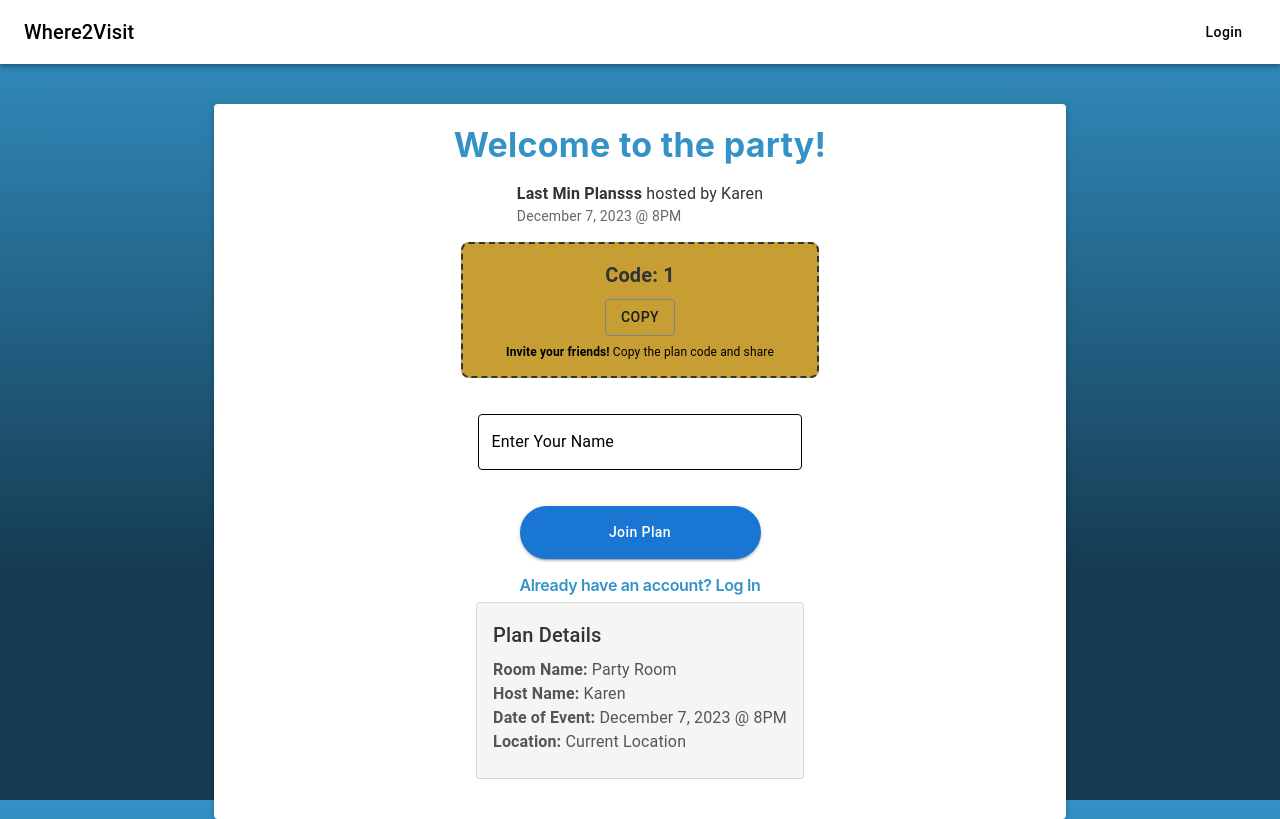
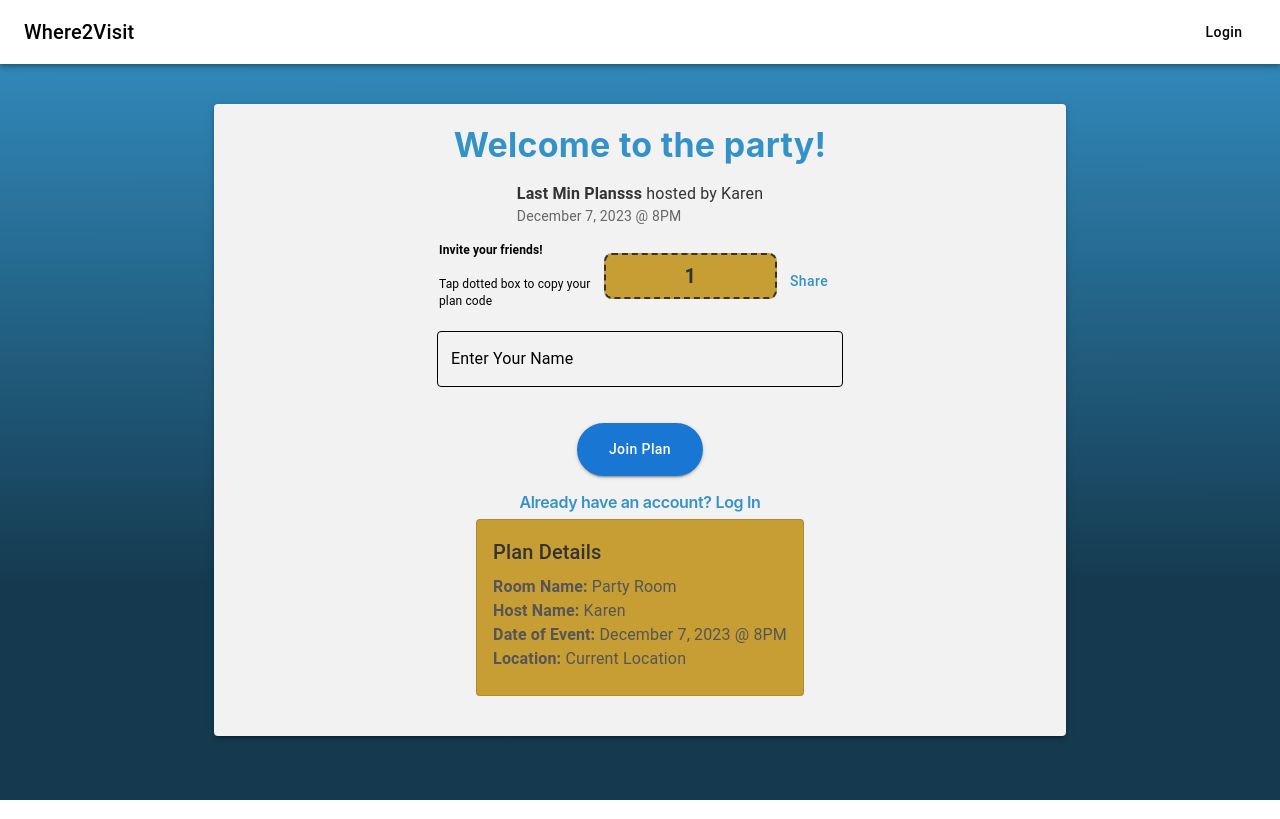
Before and after one commit to kesia-dev/where2visit, a React (Create React App) app in the folder frontend/: page /join-plan/1 in a window 1280 px wide. Built offline with nearby package versions, Linux system fonts and the light colour scheme.

Commit message:
Modify join plan to reflect figma diagram

```diff
--- a/frontend/src/component/JoinPlan.js
+++ b/frontend/src/component/JoinPlan.js
@@ -1,6 +1,14 @@
 import React, { useState } from 'react';
 import { useParams } from 'react-router-dom';
-import { Typography, Button, TextField, Container, Paper, Box, useMediaQuery } from '@mui/material';
+import {
+  Typography,
+  Button,
+  TextField,
+  Container,
+  Paper,
+  Box,
+  Grid,
+} from '@mui/material';
 import copy from 'clipboard-copy';
 import PlanDetails from './PlanDetails';
 
@@ -10,19 +18,12 @@ const dateOfEvent = 'December 7, 2023 @ 8PM';
 const location = 'Current Location';
 
 const JoinPlan = () => {
-  // Access the 'code' parameter from the URL
   const { code } = useParams();
-
-  // 'code' contains the value from the URL
-
   const [userName, setUserName] = useState('');
-  const isSmallScreen = useMediaQuery('(max-width:767px)');
-
   const [copyFeedback, setCopyFeedback] = useState('');
 
   const handleCopyClick = () => {
     try {
-      // Attempt to copy the code to the clipboard
       copy(code);
       setCopyFeedback('Plan code copied to clipboard!');
     } catch (error) {
@@ -30,7 +31,6 @@ const JoinPlan = () => {
       setCopyFeedback('Error copying to clipboard');
     }
 
-    // Clear the feedback after a short delay
     setTimeout(() => {
       setCopyFeedback('');
     }, 2000);
@@ -38,7 +38,8 @@ const JoinPlan = () => {
 
   const handleShareClick = () => {
     if (navigator.share) {
-      navigator.share({
+      navigator
+        .share({
           title: 'Join the Party',
           text: `Join the party with code: ${code}`,
           url: window.location.href,
@@ -50,9 +51,7 @@ const JoinPlan = () => {
     }
   };
 
-    // Function to handle joining the plan
   const handleJoinPlanClick = () => {
-      // Check if the user has entered a valid code
     if (!code) {
       alert('Please enter a valid code before joining the plan.');
       return;
@@ -62,8 +61,17 @@ const JoinPlan = () => {
 
   return (
     <Container component="main" maxWidth="md">
-      <Paper elevation={3} sx={{ padding: '20px', display: 'flex', flexDirection: 'column', alignItems: 'center', marginTop: '40px' }}>
-        {/* Welcome message */}
+      <Paper
+        elevation={3}
+        sx={{
+          padding: '20px',
+          display: 'flex',
+          flexDirection: 'column',
+          alignItems: 'center',
+          marginTop: '40px',
+          backgroundColor: '#F2F2F2',
+        }}
+      >
         <Typography
           variant="h4"
           component="div"
@@ -77,67 +85,93 @@ const JoinPlan = () => {
           <strong>Welcome to the party!</strong>
         </Typography>
 
-        {/* Additional details about the event */}
         <Box mb={2}>
-          <Typography variant="body1" sx={{ fontSize: '16px', color: '#333' }}>
+          <Typography
+            variant="body1"
+            sx={{ fontSize: '16px', color: '#333' }}
+          >
             <strong>Last Min Plansss</strong> hosted by Karen
           </Typography>
-          <Typography variant="body2" sx={{ fontSize: '14px', color: '#666' }}>
+          <Typography
+            variant="body2"
+            sx={{ fontSize: '14px', color: '#666' }}
+          >
             December 7, 2023 @ 8PM
           </Typography>
         </Box>
 
-        {/* Yellow box with code details and copy/share button */}
+        <Grid container spacing={1} justifyContent="center" alignItems="center">
+  <Grid item xs={12} md={6}>
+    {/* Invite message */}
     <Box
       sx={{
+        display: 'flex',
+        flexDirection: 'row',
+        alignItems: 'center',
+        textAlign: 'left',
+      }}
+    >
+      <Typography
+        variant="body2"
+        sx={{
+          fontSize: '12px',
+          color: 'black',
+        }}
+      >
+        <strong>Invite your friends!</strong>
+        <br />
+        <br /> Tap dotted box to copy your plan code
+      </Typography>
+
+      {/* Yellow box with code details */}
+      <Box
+        onClick={handleCopyClick}
+        sx={{
           backgroundColor: '#C79E34',
-            padding: '15px',
+          padding: '5px',
           borderRadius: '8px',
           display: 'flex',
           flexDirection: 'column',
           alignItems: 'center',
-            width: '40%',
+          width: '50%', // Use 90% of width
           border: '2px dashed #333',
-            mb: 2,
+          cursor: 'pointer',
         }}
       >
-          <Typography variant="h6" sx={{ fontWeight: 600, color: '#333', mb: 1 }}>
-            Code: {code}
+        <Typography
+          variant="h6"
+          sx={{ fontWeight: 600, color: '#333' }}
+        >
+          {code}
         </Typography>
-          {isSmallScreen ? (
-            <>
+
+      </Box>
+        {/* Share button inside the box */}
         <Button
           variant="outlined"
-                style={{ color: '#1C1C1C' }}
+          style={{
+            color: '#3492C7',
+            textTransform: 'none',
+            border: 'none',
+            marginTop: '10px',
+          }}
           onClick={handleShareClick}
         >
           Share
         </Button>
-              <Typography variant="body2" sx={{ fontSize: '12px', color: 'black', mt: 1 }}>
-                Click share to invite your friends
-              </Typography>
-            </>
-          ) : (
-            <>
-              <Button
-                variant="outlined"
-                style={{ color: '#1C1C1C' }}
-                onClick={handleCopyClick}
+    </Box>
+  </Grid>
+</Grid>
+
+
+        {copyFeedback && (
+          <Typography
+            variant="body2"
+            sx={{ fontSize: '14px', color: 'black', mt: 1 }}
           >
-                Copy
-              </Button>
-              <Typography variant="body2" sx={{ fontSize: '12px', color: 'black', mt: 1 }}>
-                <strong>Invite your friends!</strong> Copy the plan code and share
-              </Typography>
-              {copyFeedback && (
-                <Typography variant="body2" sx={{ fontSize: '14px', color: 'black', mt: 1 }}>
             {copyFeedback}
           </Typography>
         )}
-            </>
-          )}
-        </Box>
-
         {/* Text box for the user to enter their name */}
         <TextField
           label="Enter Your Name"
@@ -146,24 +180,23 @@ const JoinPlan = () => {
           onChange={(e) => setUserName(e.target.value)}
           sx={{
             mb: 2,
-            width: '40%',
+            width: '50%',
             marginTop: '20px',
             '& label': {
-              color: 'black', // Set label color to black
+              color: 'black',
             },
             '& fieldset': {
-              borderColor: 'black', // Set border color to black
+              borderColor: 'black',
             },
           }}
         />
 
-        {/* Additional details about the event */}
         <div>
           <Button
             variant="contained"
             color="primary"
             sx={{
-              width: '241px',
+              width: '100%',
               height: '53px',
               padding: '16px 32px 16px 32px',
               borderRadius: '100px',
@@ -194,9 +227,18 @@ const JoinPlan = () => {
           Already have an account? Log In
         </Button>
 
-        {/* Plan details card */}
-        <PlanDetails roomName={roomName} hostName={hostName} dateOfEvent={dateOfEvent} location={location} />
-
+        <PlanDetails
+    roomName={roomName}
+    hostName={hostName}
+    dateOfEvent={dateOfEvent}
+    location={location}
+    sx={{
+      backgroundColor: 'black', // Background color for PlanDetails
+      padding: '15px',
+      borderRadius: '8px',
+      marginTop: '20px',
+    }}
+  />
       </Paper>
     </Container>
   );
--- a/frontend/src/component/PlanDetails.js
+++ b/frontend/src/component/PlanDetails.js
@@ -3,7 +3,7 @@ import { Card, CardContent, Typography } from '@mui/material';
 
 const PlanDetailsCard = ({ roomName, hostName, dateOfEvent, location }) => {
   return (
-    <Card variant="outlined" sx={{ marginBottom: '20px', backgroundColor: '#f5f5f5' }}>
+    <Card variant="outlined" sx={{ marginBottom: '20px', alignItems: 'center', justifyContent: 'center', background: '#C79E34', color: 'black' }}>
       <CardContent>
         <Typography variant="h6" gutterBottom sx={{ color: '#333' }}>
           Plan Details
```
Lines whose indentation alone changed are shown as unchanged.
